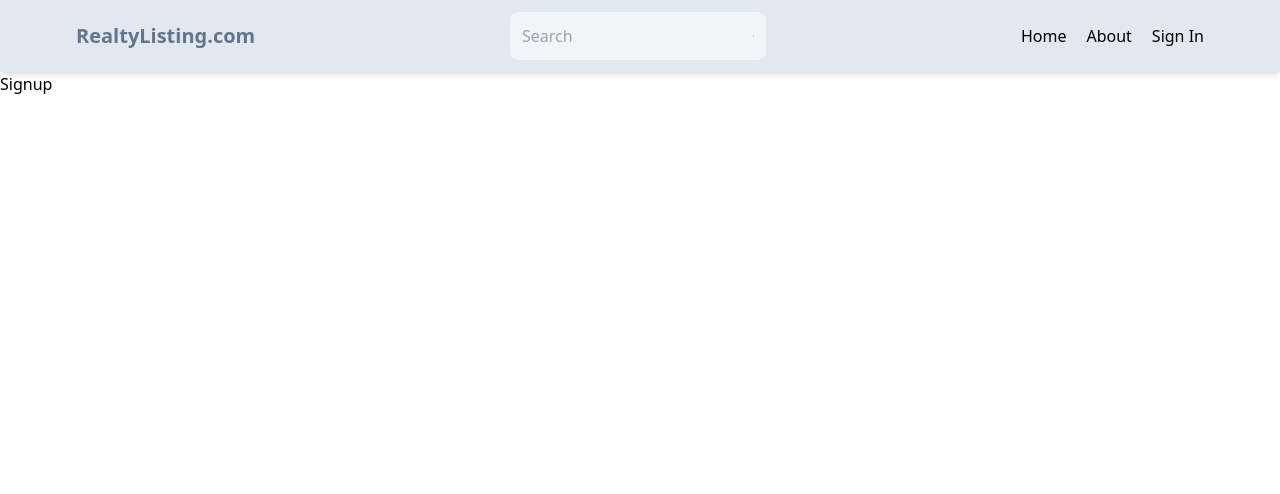
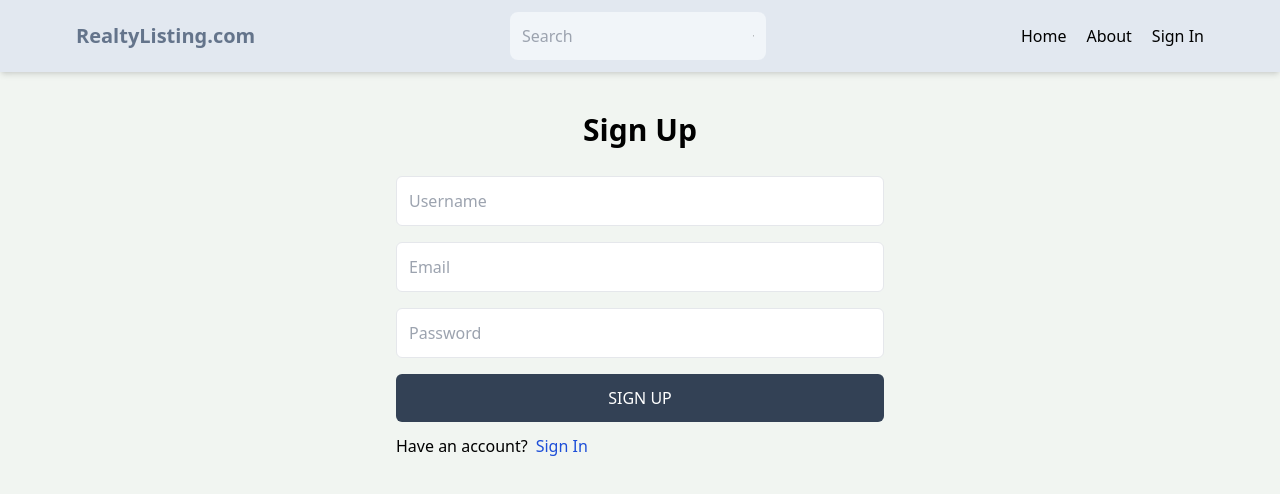
Before and after one commit to siddheshpandit/Real-Estate-Listing-Application, a React (Create React App) app in the folder client/: page /signup in a window 1280 px wide. Shown: the top 494 px of the page. Built offline with nearby package versions, Linux system fonts and the light colour scheme.

Commit message:
Signup page ui

```diff
--- a/client/src/index.css
+++ b/client/src/index.css
@@ -1,3 +1,7 @@
 @tailwind base;
 @tailwind components;
 @tailwind utilities;
+
+body{
+    background-color: rgb(241, 245, 241);
+}
--- a/client/src/pages/Signup.jsx
+++ b/client/src/pages/Signup.jsx
@@ -1,8 +1,20 @@
 import React from 'react'
-
+import {Link} from 'react-router-dom'
 const Signup = () => {
   return (
-    <div>Signup</div>
+    <div className='p-3 max-w-lg mx-auto'>
+      <h1 className='text-center font-semibold text-3xl  my-7'>Sign Up</h1>
+      <form className='flex flex-col gap-4'>
+        <input type="text" placeholder='Username' className='border p-3 rounded-md'/>
+        <input type="email" placeholder='Email' className='border p-3 rounded-md'/>
+        <input type="password" placeholder='Password' className='border p-3 rounded-md'/>
+        <button className='bg-slate-700 hover:opacity-90 p-3 rounded-md text-white uppercase disabled:opacity-80'>Sign up</button>
+      </form>
+      <div className='flex gap-2 mt-3'>
+        <p>Have an account?</p>
+        <Link to={'/signin'}><span className='text-blue-700'> Sign In</span></Link>
+      </div>
+    </div>
   )
 }
 
```
Also changed, not shown: 1 other file (tests, documents, lock files or other folders).
